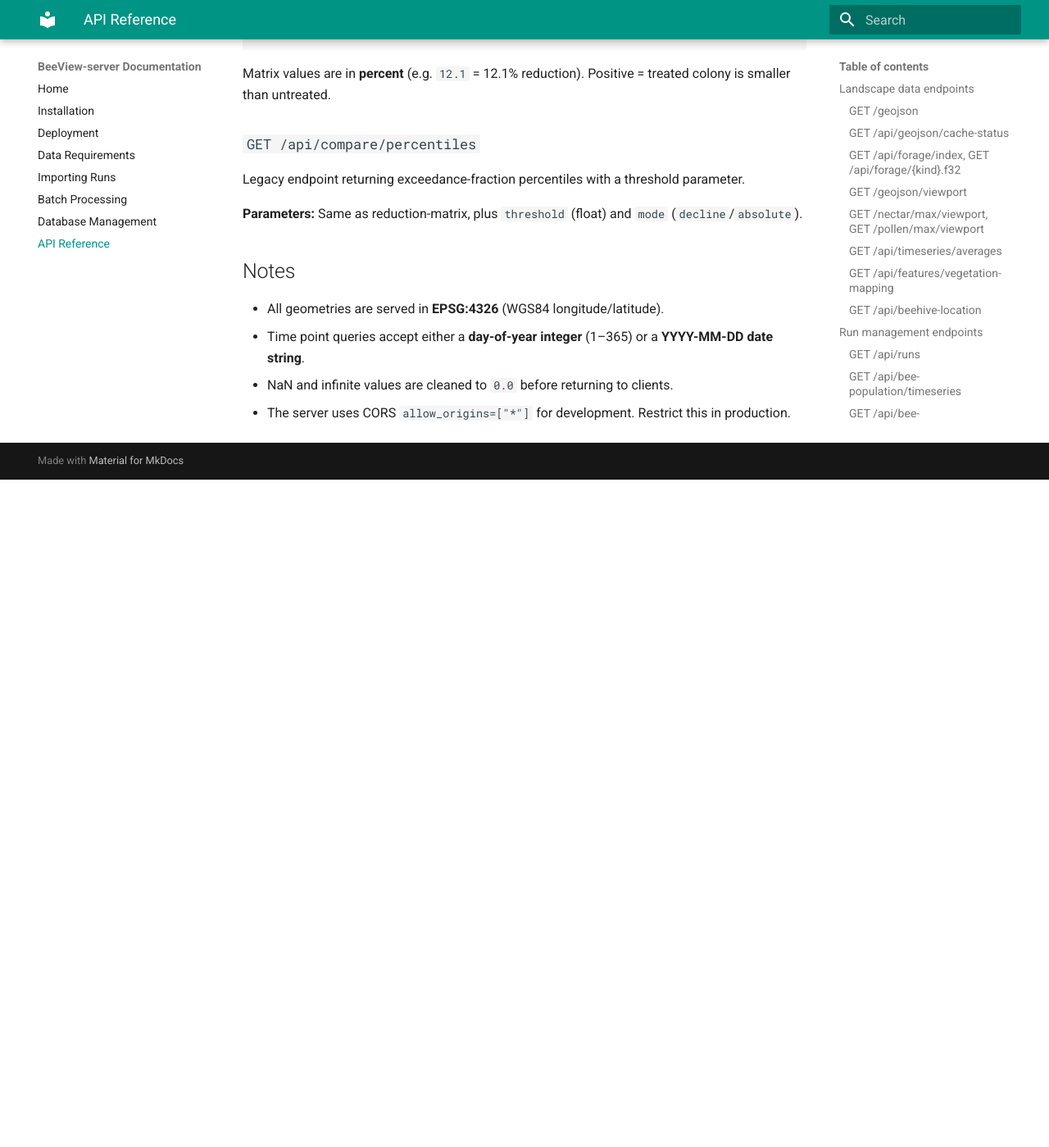
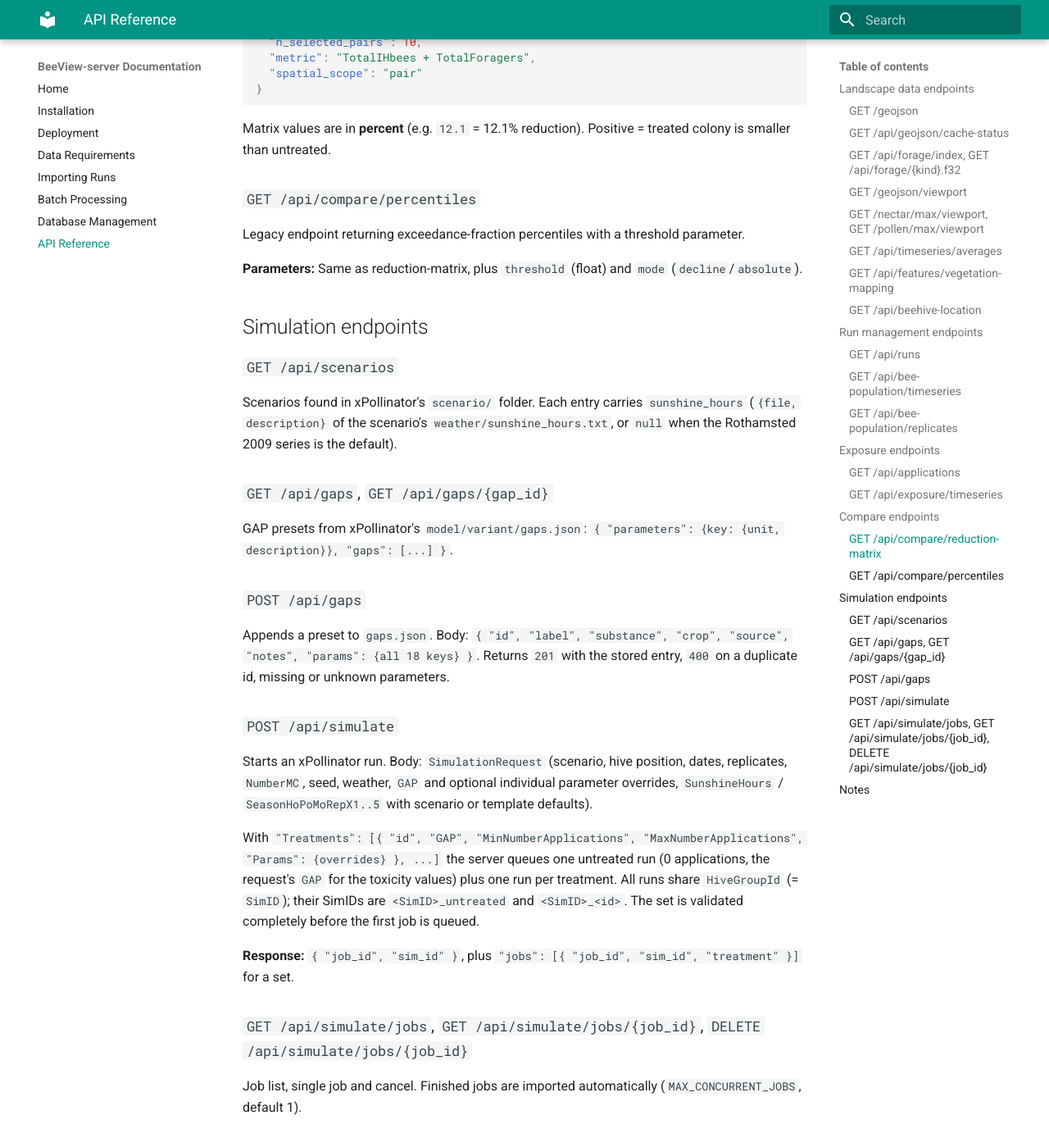
Before and after one commit to xlandscape/BeeView-server, an MkDocs documentation site: the page built from docs/api-reference.md, in a window 1280 px wide and 1400 px high, scrolled down 4455 px. Shown: the whole window at 82% size. Built offline with MkDocs 1.6.1 and Material for MkDocs 9.7.7, drawn with Linux system fonts in a browser that asks for light colours; before the commit the page ends 5040 px from its top, so only the background shows below that; some of the changed text lies outside the part shown.

Commit message:
simulate: start the next queued job when one finishes; document simulation API
The queue only advanced on new submissions, so the second run of a
treatment set stayed queued until something else was posted.

Co-Authored-By: Claude Fable 5.1 <noreply@anthropic.com>

```diff
--- a/docs/api-reference.md
+++ b/docs/api-reference.md
@@ -83,7 +83,10 @@ Returns the beehive location from the template.xrun file (legacy, used for singl
 
 Lists all imported runs with their metadata.
 
-**Response:** `{ "runs": [{ "id": 1, "sim_id": "hive01_MC0", "hive_group_id": "hive01", "treatment_on": false, ... }, ...] }`
+**Response:** `{ "runs": [{ "id": 1, "sim_id": "hive01_MC0", "hive_group_id": "hive01", "treatment_on": false, "gap": "thiacloprid_apple_EU_120", ... }, ...] }`
+
+`gap` is the GAP preset id recorded from the run's `.xrun` file (`null` for runs imported before presets existed).
+Several treated runs per hive are told apart by it.
 
 ### `GET /api/bee-population/timeseries`
 
@@ -171,6 +174,39 @@ Legacy endpoint returning exceedance-fraction percentiles with a threshold param
 
 **Parameters:** Same as reduction-matrix, plus `threshold` (float) and `mode` (`decline`/`absolute`).
 
+## Simulation endpoints
+
+### `GET /api/scenarios`
+
+Scenarios found in xPollinator's `scenario/` folder. Each entry carries `sunshine_hours` (`{file, description}` of the
+scenario's `weather/sunshine_hours.txt`, or `null` when the Rothamsted 2009 series is the default).
+
+### `GET /api/gaps`, `GET /api/gaps/{gap_id}`
+
+GAP presets from xPollinator's `model/variant/gaps.json`: `{ "parameters": {key: {unit, description}}, "gaps": [...] }`.
+
+### `POST /api/gaps`
+
+Appends a preset to `gaps.json`. Body: `{ "id", "label", "substance", "crop", "source", "notes", "params": {all 18 keys} }`.
+Returns `201` with the stored entry, `400` on a duplicate id, missing or unknown parameters.
+
+### `POST /api/simulate`
+
+Starts an xPollinator run. Body: `SimulationRequest` (scenario, hive position, dates, replicates, `NumberMC`, seed,
+weather, `GAP` and optional individual parameter overrides, `SunshineHours` / `SeasonHoPoMoRepX1..5` with scenario
+or template defaults).
+
+With `"Treatments": [{ "id", "GAP", "MinNumberApplications", "MaxNumberApplications", "Params": {overrides} }, ...]`
+the server queues one untreated run (0 applications, the request's `GAP` for the toxicity values) plus one run per
+treatment. All runs share `HiveGroupId` (= `SimID`); their SimIDs are `<SimID>_untreated` and `<SimID>_<id>`. The set
+is validated completely before the first job is queued.
+
+**Response:** `{ "job_id", "sim_id" }`, plus `"jobs": [{ "job_id", "sim_id", "treatment" }]` for a set.
+
+### `GET /api/simulate/jobs`, `GET /api/simulate/jobs/{job_id}`, `DELETE /api/simulate/jobs/{job_id}`
+
+Job list, single job and cancel. Finished jobs are imported automatically (`MAX_CONCURRENT_JOBS`, default 1).
+
 ## Notes
 
 - All geometries are served in **EPSG:4326** (WGS84 longitude/latitude).
--- a/simulation.py
+++ b/simulation.py
@@ -323,6 +323,9 @@ def _run_simulation(job: SimulationJob) -> None:
                 Path(job.xrun_path).unlink()
         except OSError:
             pass
+        # This job no longer counts as active: start the next queued one (treatment sets,
+        # several submissions) instead of waiting for the next POST /api/simulate.
+        _start_queued_jobs()
 
 
 def _count_active() -> int:
```
